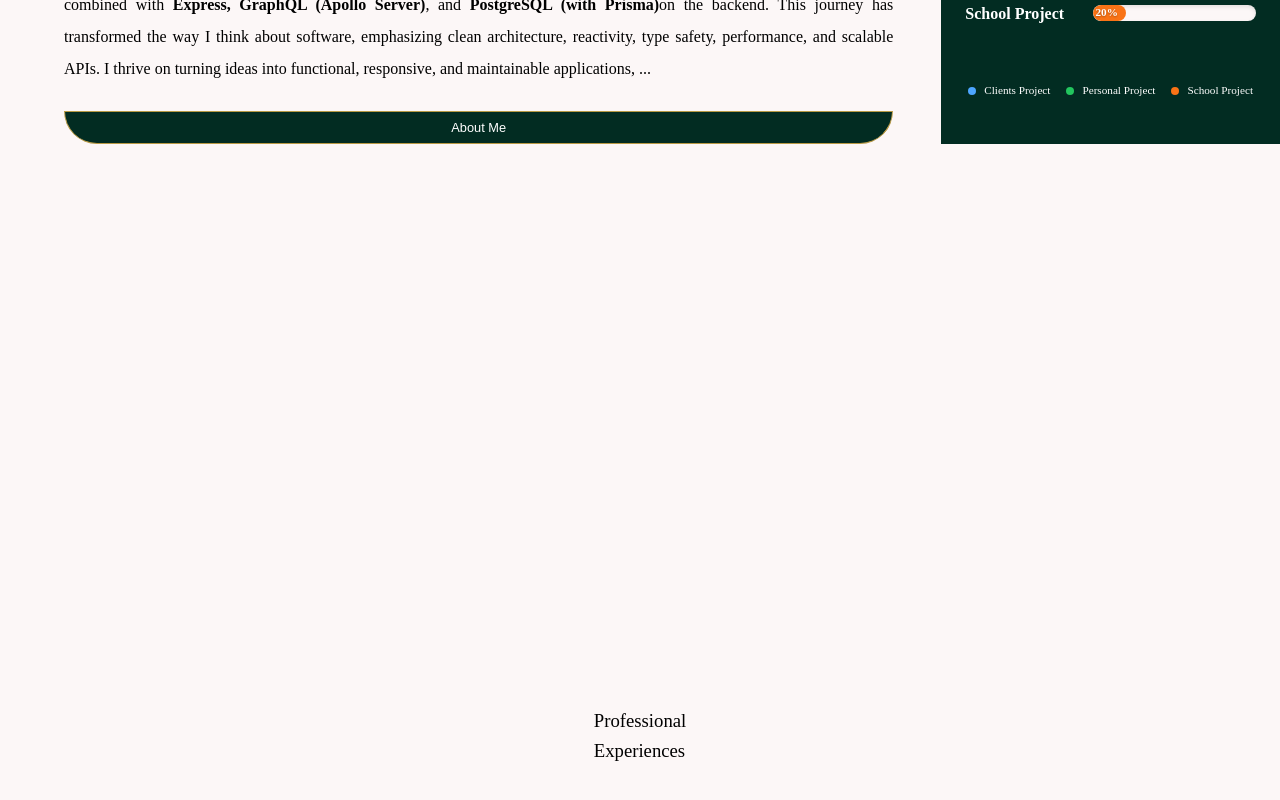
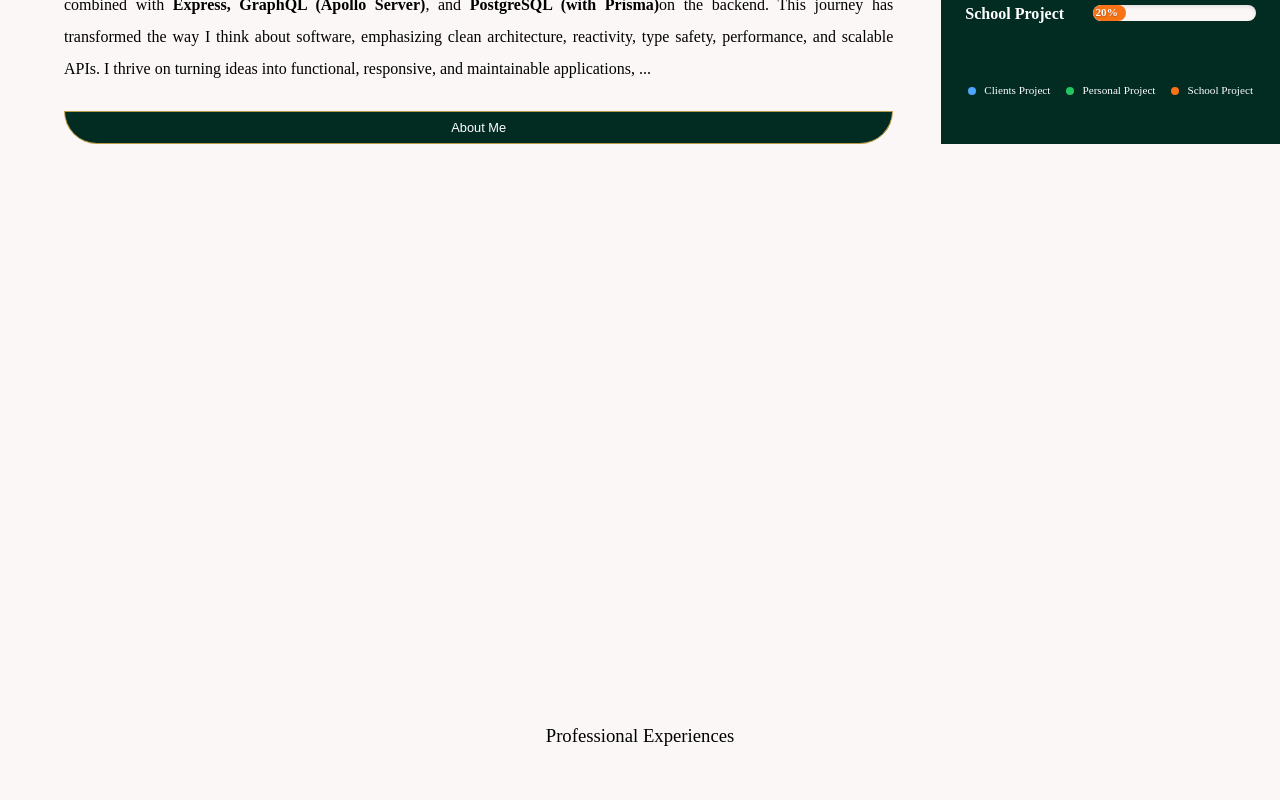
Before and after one commit to Lovethrech/my-main-portfolio, a Vue app: page / in a window 1280 px wide. Shown: the part 1195-1995 px from the top of the page. Built offline with nearby package versions, Linux system fonts and the light colour scheme.

Commit message:
working on the home-about components.

```diff
--- a/src/components/home/project/HomeProjectCtn.vue
+++ b/src/components/home/project/HomeProjectCtn.vue
@@ -11,5 +11,6 @@ import HomeProjectTitle from './HomeProjectTitle.vue';
 <style scoped>
 .home-project-ctn{
     min-height: 100vh;
+    padding: 4vh var(--desktop-left-right-space);
 }
 </style>
--- a/src/components/home/project/HomeProjectTitle.vue
+++ b/src/components/home/project/HomeProjectTitle.vue
@@ -2,7 +2,6 @@
     <div class="home-project-title-ctn">
         <h3 class="home-project-title">
             Professional
-            <br/>
             Experiences
         </h3>
     </div>
```
